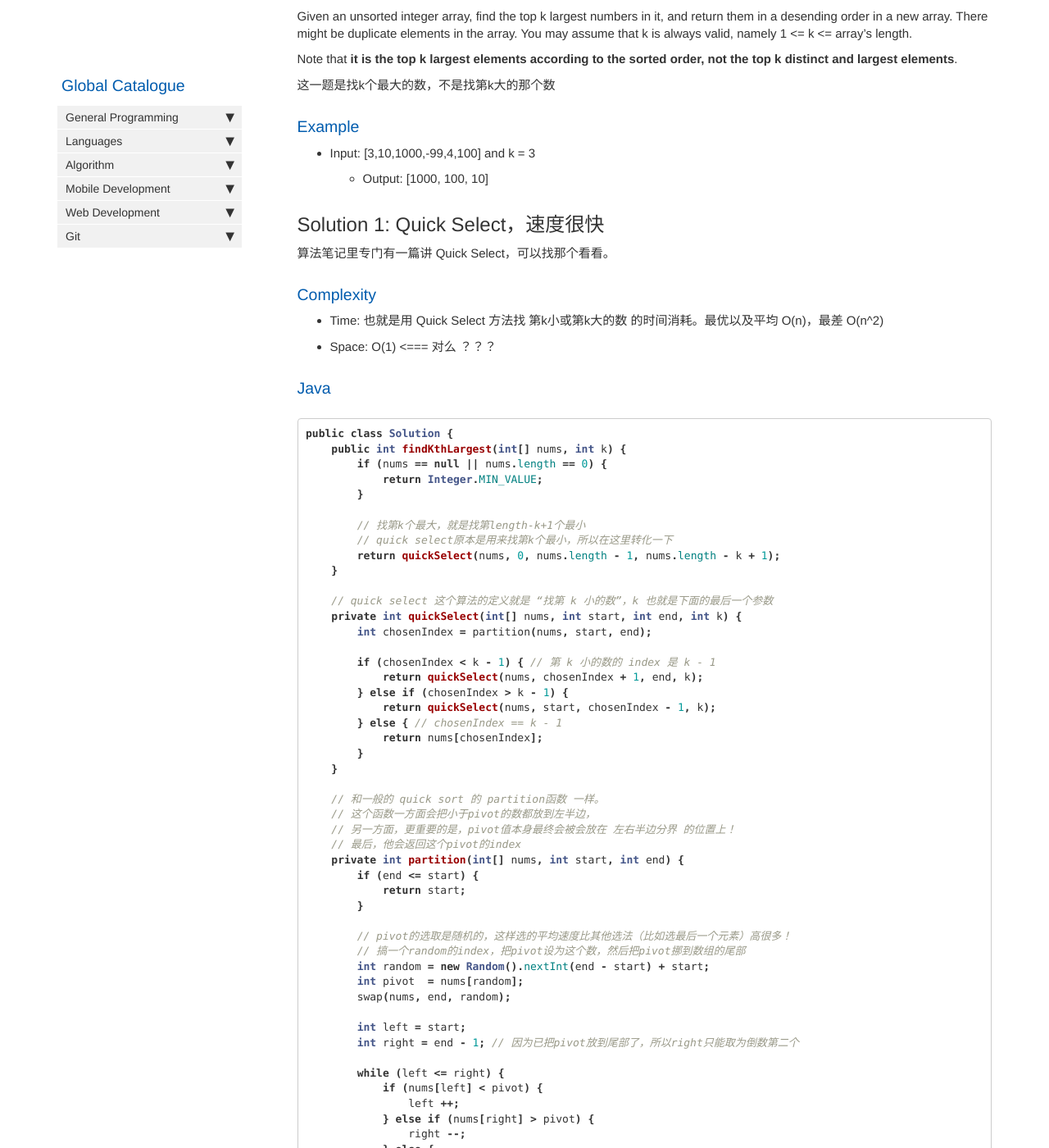
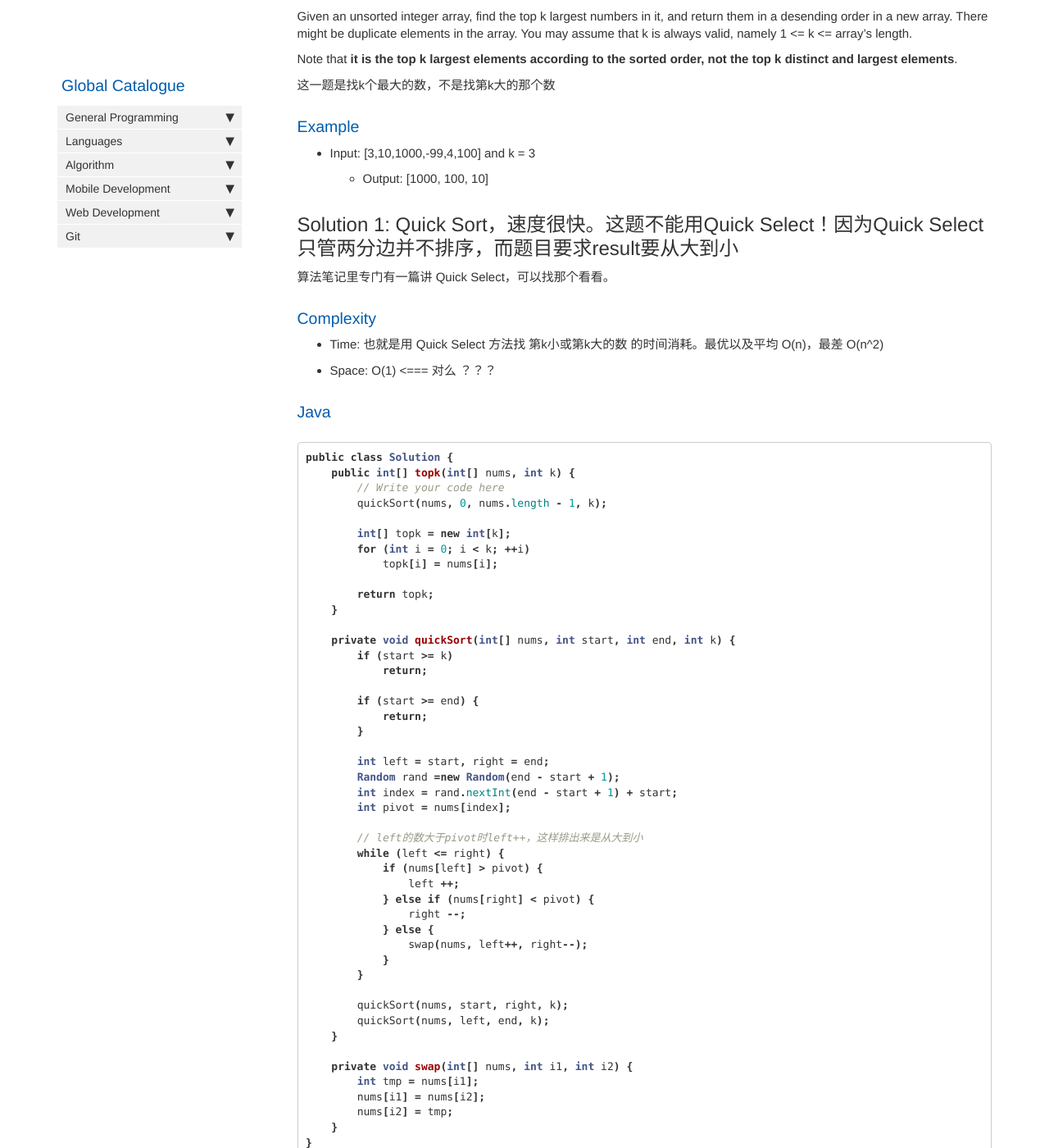
Before and after one commit to HungryOrc/hungryorc.github.io, a Jekyll site: the page built from pages/algorithm/algorithm_top_k_largest_elements_in_array.md, in a window 1280 px wide and 1400 px high, scrolled down 235 px. Shown: the whole window at 82% size. Built offline with Jekyll 4.4.1, drawn with Linux system fonts in a browser that asks for light colours; nearby versions of some CDN libraries; comment, search, counter and statistics services are not loaded; some of the changed text lies outside the part shown.

Commit message:
Update algorithm_top_k_largest_elements_in_array.md

````diff
--- a/pages/algorithm/algorithm_top_k_largest_elements_in_array.md
+++ b/pages/algorithm/algorithm_top_k_largest_elements_in_array.md
@@ -22,7 +22,7 @@ Note that **it is the top k largest elements according to the sorted order, not
 * Input: [3,10,1000,-99,4,100] and k = 3
   * Output: [1000, 100, 10]
 
-## Solution 1: Quick Select，速度很快
+## Solution 1: Quick Sort，速度很快。这题不能用Quick Select！因为Quick Select只管两分边并不排序，而题目要求result要从大到小
 算法笔记里专门有一篇讲 Quick Select，可以找那个看看。
 
 ### Complexity
@@ -32,60 +32,43 @@ Note that **it is the top k largest elements according to the sorted order, not
 ### Java
 ```java
 public class Solution {
-    public int findKthLargest(int[] nums, int k) {
-        if (nums == null || nums.length == 0) {
-            return Integer.MIN_VALUE;
+    public int[] topk(int[] nums, int k) {
+        // Write your code here
+        quickSort(nums, 0, nums.length - 1, k);
+
+        int[] topk = new int[k];
+        for (int i = 0; i < k; ++i)
+            topk[i] = nums[i];
+
+        return topk;
+    }
+
+    private void quickSort(int[] nums, int start, int end, int k) {
+        if (start >= k)
+            return;
+
+        if (start >= end) {
+            return;
         }
 
-        // 找第k个最大，就是找第length-k+1个最小
-        // quick select原本是用来找第k个最小，所以在这里转化一下
-        return quickSelect(nums, 0, nums.length - 1, nums.length - k + 1);
-    }
+        int left = start, right = end;
+        Random rand =new Random(end - start + 1);
+        int index = rand.nextInt(end - start + 1) + start;
+        int pivot = nums[index];
 
-    // quick select 这个算法的定义就是 “找第 k 小的数”，k 也就是下面的最后一个参数
-    private int quickSelect(int[] nums, int start, int end, int k) {
-        int chosenIndex = partition(nums, start, end);
-
-        if (chosenIndex < k - 1) { // 第 k 小的数的 index 是 k - 1
-            return quickSelect(nums, chosenIndex + 1, end, k);
-        } else if (chosenIndex > k - 1) {
-            return quickSelect(nums, start, chosenIndex - 1, k);
-        } else { // chosenIndex == k - 1
-            return nums[chosenIndex];
-        }
-    }
-
-    // 和一般的 quick sort 的 partition函数 一样。
-    // 这个函数一方面会把小于pivot的数都放到左半边，
-    // 另一方面，更重要的是，pivot值本身最终会被会放在 左右半边分界 的位置上！
-    // 最后，他会返回这个pivot的index
-    private int partition(int[] nums, int start, int end) {
-        if (end <= start) {
-            return start;
-        }
-
-        // pivot的选取是随机的，这样选的平均速度比其他选法（比如选最后一个元素）高很多！
-        // 搞一个random的index，把pivot设为这个数，然后把pivot挪到数组的尾部
-        int random = new Random().nextInt(end - start) + start;
-        int pivot  = nums[random];
-        swap(nums, end, random);
-
-        int left = start;
-        int right = end - 1; // 因为已把pivot放到尾部了，所以right只能取为倒数第二个
-
+        // left的数大于pivot时left++，这样排出来是从大到小
         while (left <= right) {
-            if (nums[left] < pivot) {
+            if (nums[left] > pivot) {
                 left ++;
-            } else if (nums[right] > pivot) {
+            } else if (nums[right] < pivot) {
                 right --;
             } else {
                 swap(nums, left++, right--);
             }
         }
 
-        // 最后left要么是紧贴着right并且在right的右边一位，要么是left和right重合
-        swap(nums, left, end);
-        return left;
+        quickSort(nums, start, right, k);
+        quickSort(nums, left, end, k);
     }
 
     private void swap(int[] nums, int i1, int i2) {
````
